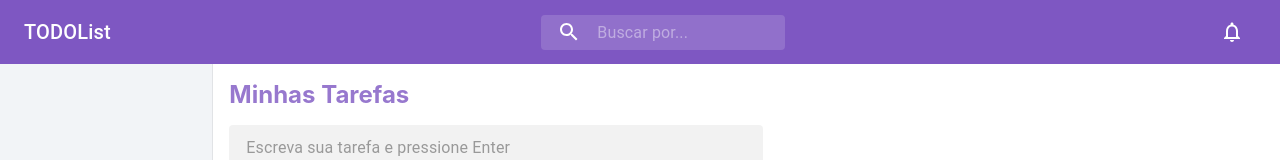
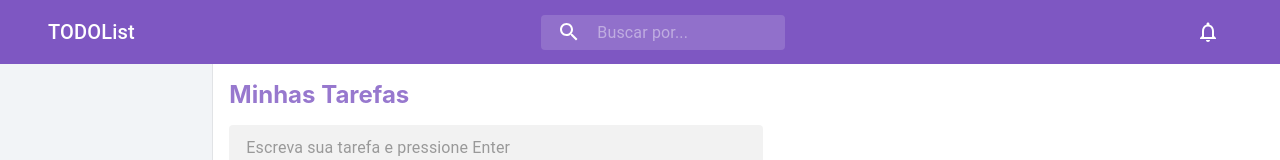
Before and after one commit to rafahsena/todo-list, a React (Create React App) app: page / in a window 1280 px wide. Shown: the top 160 px of the page. Built offline with nearby package versions, Linux system fonts and the light colour scheme.

Commit message:
adds padding to the header

```diff
--- a/src/components/Header/Header.js
+++ b/src/components/Header/Header.js
@@ -4,6 +4,7 @@ import Toolbar from "@material-ui/core/Toolbar";
 import IconButton from "@material-ui/core/IconButton";
 import Typography from "@material-ui/core/Typography";
 import InputBase from "@material-ui/core/InputBase";
+import Container from "@material-ui/core/Container";
 import useStyles from "./styles";
 import MenuIcon from "@material-ui/icons/Menu";
 import SearchIcon from "@material-ui/icons/Search";
@@ -16,6 +17,8 @@ export default function SearchAppBar() {
   return (
     <div>
       <AppBar position="static" elevation={0}>
+        <Container maxWidth='xl'>
+
         <Toolbar className={classes.header}>
           <IconButton
             edge="start"
@@ -47,6 +50,7 @@ export default function SearchAppBar() {
             </Badge>
           </IconButton>
         </Toolbar>
+        </Container>
       </AppBar>
     </div>
   );
```
